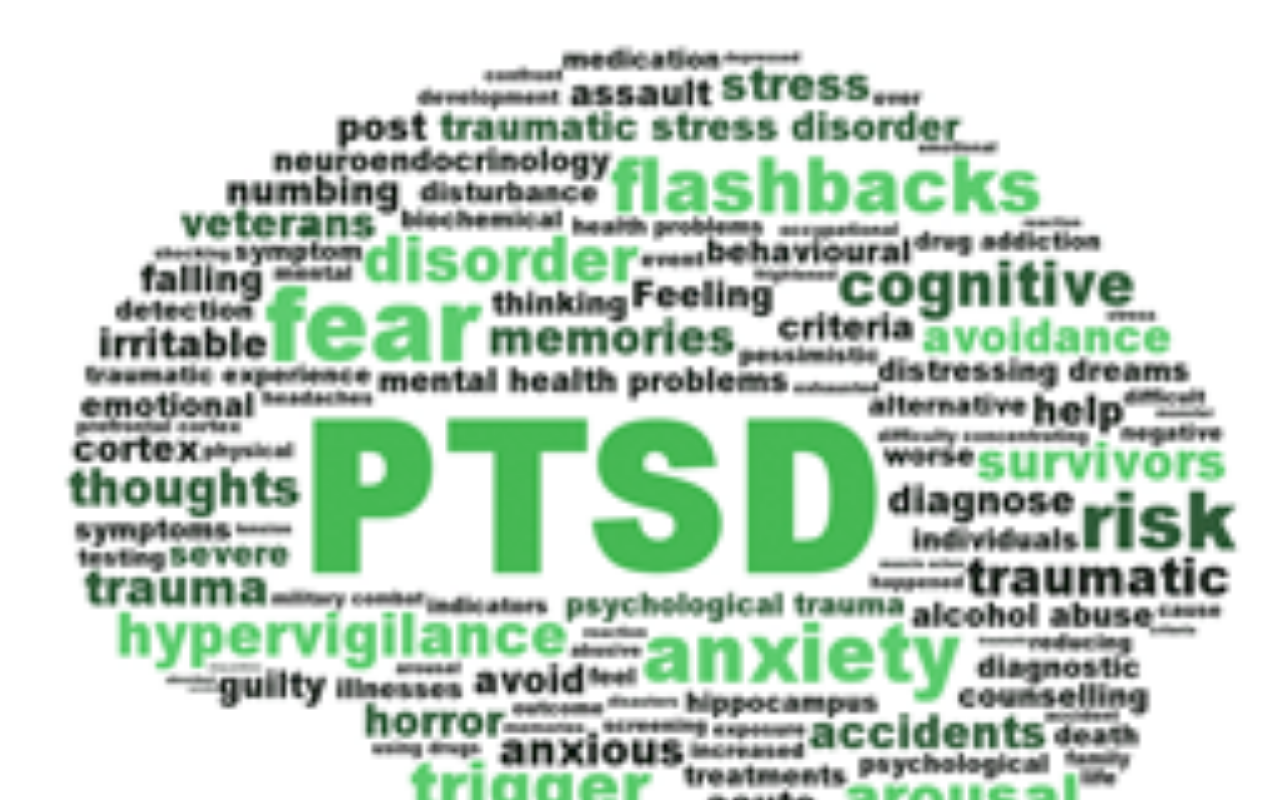
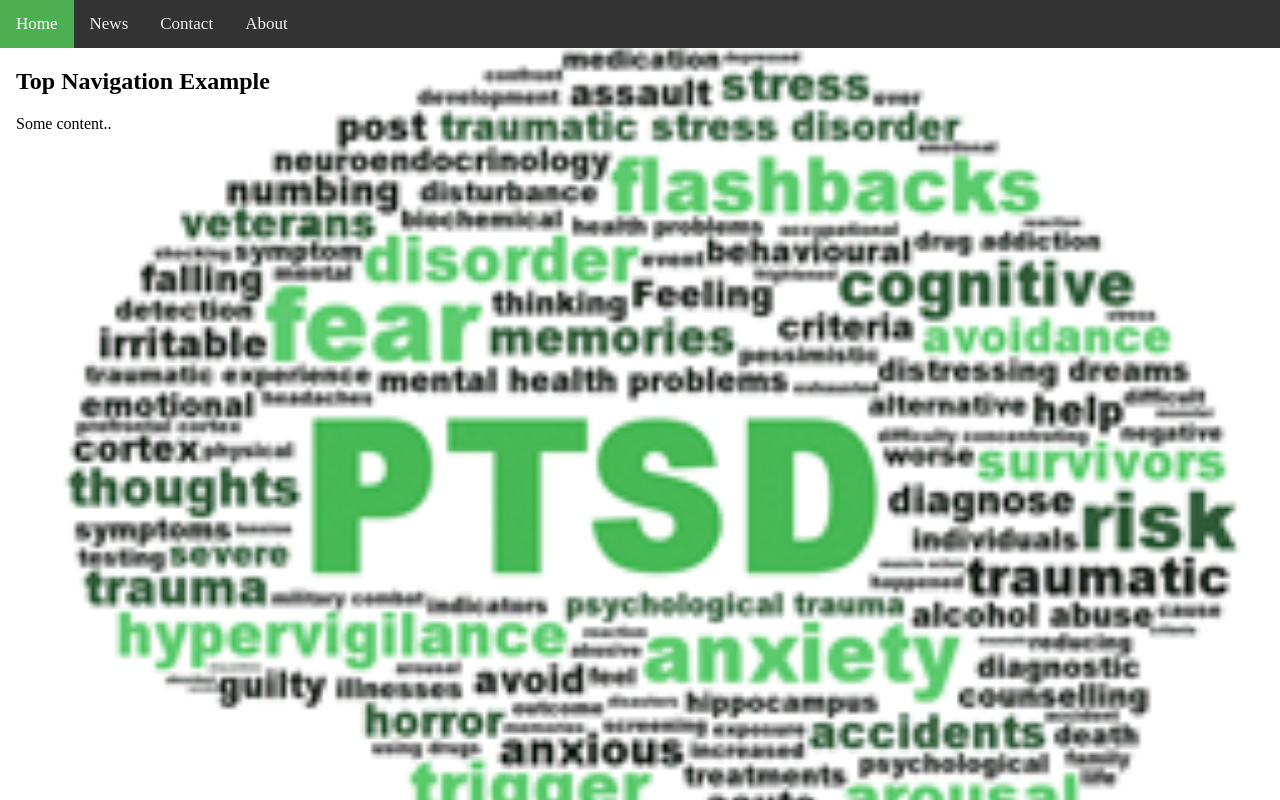
Before and after one commit to kdelimbeis/charity, a plain HTML site: page index.html in a window 1280 px wide. Drawn offline with Linux system fonts and the light colour scheme.

Commit message:
added nav

```diff
--- a/index.css
+++ b/index.css
@@ -2,5 +2,31 @@ body {
 	background-image: url("ptsdbrain.png");
 	background-size: cover;
 	background-repeat: no-repeat;
+	margin:0;
+}
 
+
+.topnav {
+  overflow: hidden;
+  background-color: #333;
 }
+
+.topnav a {
+  float: left;
+  display: block;
+  color: #f2f2f2;
+  text-align: center;
+  padding: 14px 16px;
+  text-decoration: none;
+  font-size: 17px;
+}
+
+.topnav a:hover {
+  background-color: #ddd;
+  color: black;
+}
+
+.topnav a.active {
+    background-color: #4CAF50;
+    color: white;
+}
--- a/index.html
+++ b/index.html
@@ -5,7 +5,17 @@
 	<link rel="stylesheet" type="text/css" href="index.css">
 </head>
 <body>
+<div class="topnav">
+  <a class="active" href="#home">Home</a>
+  <a href="#news">News</a>
+  <a href="#contact">Contact</a>
+  <a href="#about">About</a>
+</div>
 
+<div style="padding-left:16px">
+  <h2>Top Navigation Example</h2>
+  <p>Some content..</p>
+</div>
 
 <script type="text/javascript" src="index.js"></script>
 </body>
```
